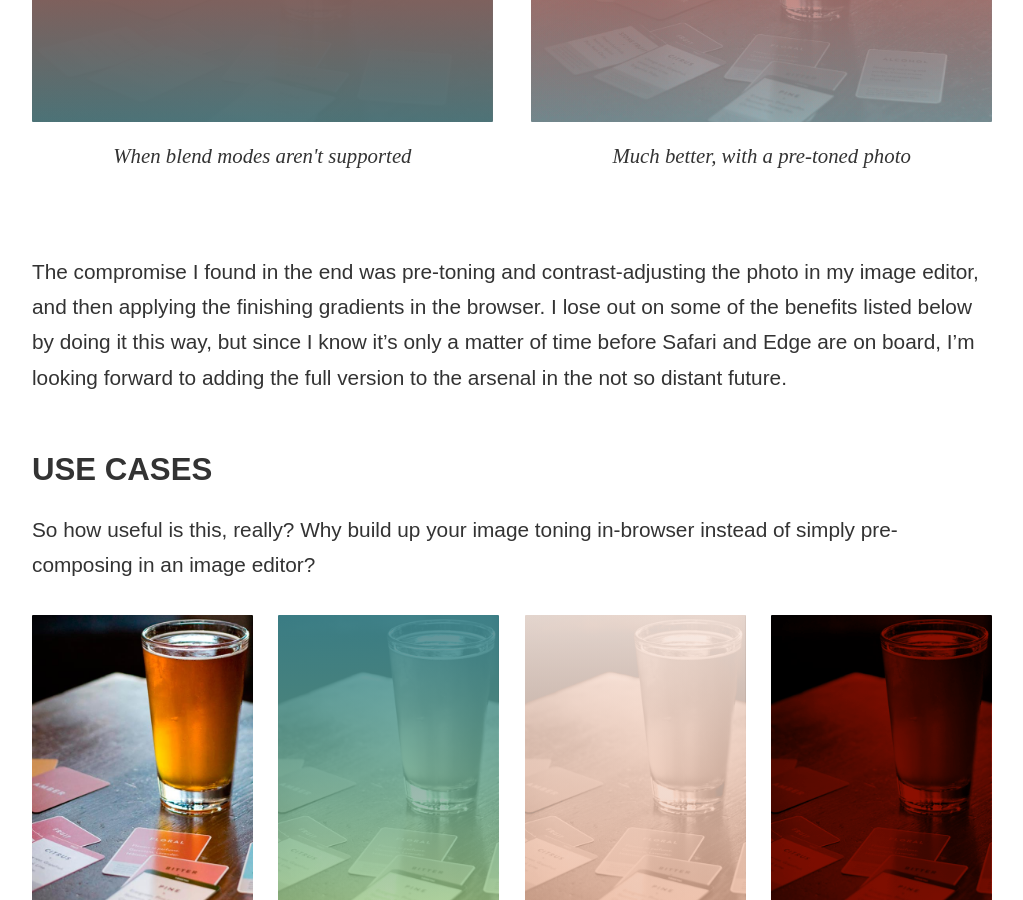
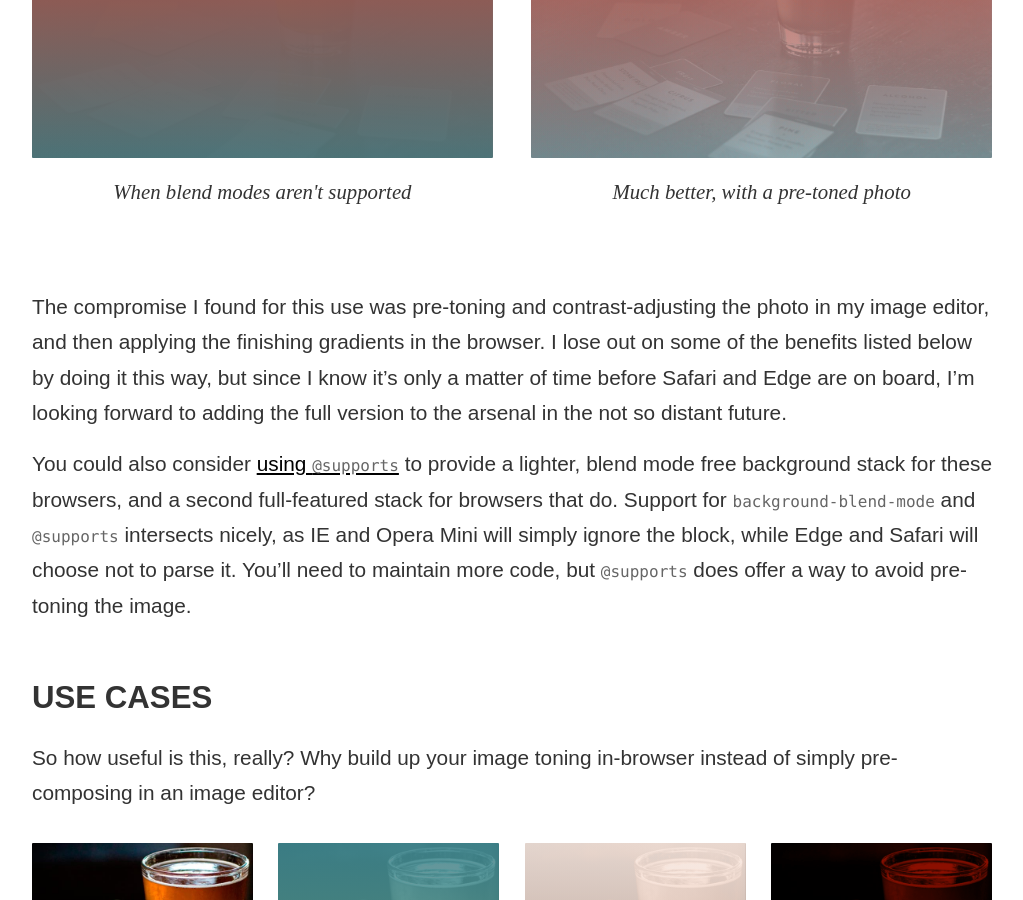
Before and after one commit to lindakovacs/daveshea.com, a Jekyll site: the page built from _posts/2016-10-24-photo-toning.markdown, in a window 1280 px wide and 900 px high, scrolled down 4945 px. Shown: the whole window, without its empty margins (128-1151 px from the left). Built offline with Jekyll 4.4.1, drawn with Linux system fonts in a browser that asks for light colours; some of the changed text lies outside the part shown.

Commit message:
More browser support notes

```diff
--- a/_posts/2016-10-24-photo-toning.markdown
+++ b/_posts/2016-10-24-photo-toning.markdown
@@ -24,7 +24,7 @@ And so I stumbled across a new image compositing trick.
 	<li class="project-thumb">
 		<figure>
 			<div class="image image-final"></div>
-			<figcaption>The end result, all composed in-browser</figcaption>
+			<figcaption>The end result, composed in-browser if your browser supports it (see below)</figcaption>
 		</figure>
 	</li>
 </ul>
@@ -206,7 +206,9 @@ The multiple layers I'm using here are problematic because without blend modes,
 </ul>
 
 
-The compromise I found in the end was pre-toning and contrast-adjusting the photo in my image editor, and then applying the finishing gradients in the browser. I lose out on some of the benefits listed below by doing it this way, but since I know it's only a matter of time before Safari and Edge are on board, I'm looking forward to adding the full version to the arsenal in the not so distant future.
+The compromise I found for this use was pre-toning and contrast-adjusting the photo in my image editor, and then applying the finishing gradients in the browser. I lose out on some of the benefits listed below by doing it this way, but since I know it's only a matter of time before Safari and Edge are on board, I'm looking forward to adding the full version to the arsenal in the not so distant future.
+
+You could also consider <a href="http://clearleft.com/thinks/406">using <code>@supports</code></a> to provide a lighter, blend mode free background stack for these browsers, and a second full-featured stack for browsers that do. Support for <code>background-blend-mode</code> and <code>@supports</code> intersects nicely, as IE and Opera Mini will simply ignore the block, while Edge and Safari will choose not to parse it. You'll need to maintain more code, but <code>@supports</code> does offer a way to avoid pre-toning the image.
 
 <h2>Use Cases</h2>
 
```
Also changed, not shown: 2 other files.
